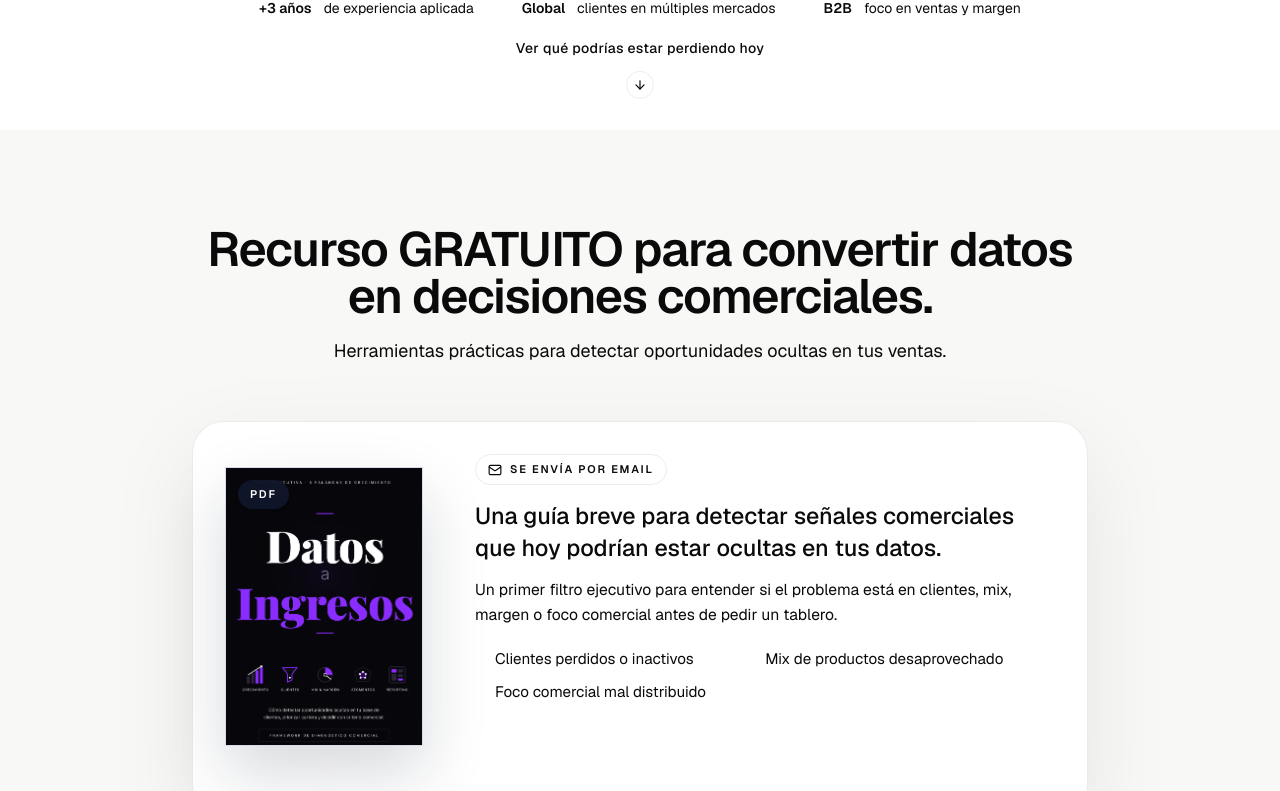
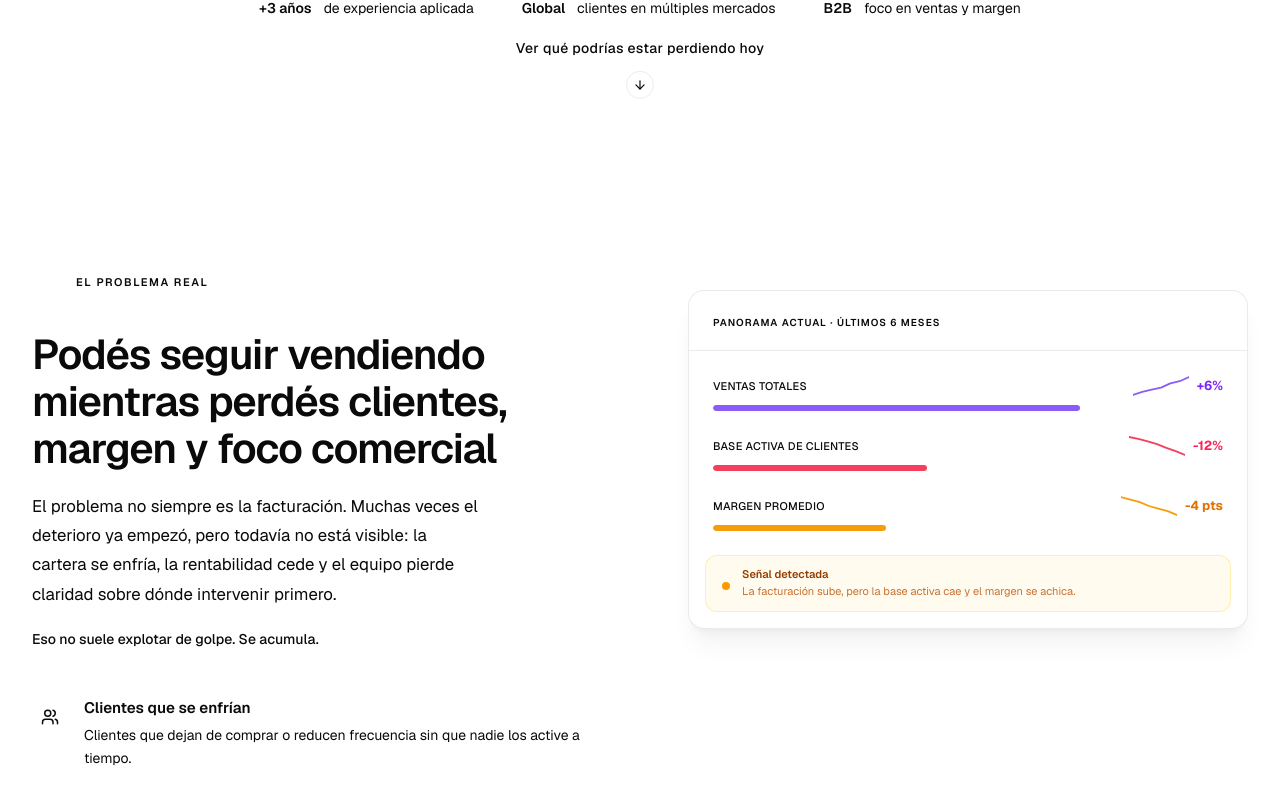
Before and after one commit to AluenIriarte/WebPage, a React (Vite) app: page / in a window 1280 px wide. Shown: the part 995-1786 px from the top of the page. Built offline with nearby package versions, Linux system fonts and the light colour scheme.

Commit message:
Refine lead magnet copy and page order

```diff
--- a/src/app/components/LeadMagnetSection.tsx
+++ b/src/app/components/LeadMagnetSection.tsx
@@ -121,32 +121,17 @@ export function LeadMagnetSection() {
                             </div>
 
                             <p className="mt-4 max-w-2xl text-lg font-medium leading-snug text-foreground sm:text-[1.45rem]">
-                              Una guía breve para detectar señales comerciales que hoy podrían estar ocultas en tus datos.
+                              Framework de Diagnóstico Comercial
                             </p>
 
                             <p className="mt-3 max-w-xl text-sm leading-relaxed text-muted-foreground sm:text-[0.98rem]">
-                              Un primer filtro ejecutivo para entender si el problema está en clientes, mix, margen o foco comercial antes de pedir un tablero.
+                              Cómo detectar oportunidades ocultas en tu base de clientes, priorizar cartera y decidir con criterio comercial.
                             </p>
-
-                            <ul className="mt-5 grid gap-3 text-sm text-foreground/82 sm:grid-cols-2 sm:text-[0.95rem]">
-                              <li className="flex items-start gap-3">
-                                <span className="mt-2 h-2 w-2 rounded-full bg-accent" />
-                                Clientes perdidos o inactivos
-                              </li>
-                              <li className="flex items-start gap-3">
-                                <span className="mt-2 h-2 w-2 rounded-full bg-accent" />
-                                Mix de productos desaprovechado
-                              </li>
-                              <li className="flex items-start gap-3 sm:col-span-2">
-                                <span className="mt-2 h-2 w-2 rounded-full bg-accent" />
-                                Foco comercial mal distribuido
-                              </li>
-                            </ul>
 
                             <button
                               type="button"
                               onClick={() => setSelectedResourceId(resource.id)}
-                              className="group mt-7 inline-flex h-[50px] items-center justify-center gap-2 rounded-full bg-accent px-7 text-sm font-medium text-white transition-all duration-300 hover:-translate-y-0.5 hover:bg-accent/92 hover:shadow-[0_20px_35px_rgba(122,92,255,0.28)] sm:h-[52px] sm:px-8"
+                              className="group mt-6 inline-flex h-[50px] items-center justify-center gap-2 rounded-full bg-accent px-7 text-sm font-medium text-white transition-all duration-300 hover:-translate-y-0.5 hover:bg-accent/92 hover:shadow-[0_20px_35px_rgba(122,92,255,0.28)] sm:h-[52px] sm:px-8"
                             >
                               Solicitar recurso
                               <ArrowRight className="h-4 w-4 transition-transform group-hover:translate-x-1" />
--- a/src/app/pages/Home.tsx
+++ b/src/app/pages/Home.tsx
@@ -19,13 +19,13 @@ export function Home() {
       <main>
         <Hero />
         <CredibilityBand />
-        <LeadMagnetSection />
         <UnifiedProblem />
         <StatInterstitial />
         <MiniCasesSection />
         <ValueProposition />
         <CredibilitySection />
         <EntryOffer />
+        <LeadMagnetSection />
         <FAQSection />
         <ContactClose />
       </main>
```
